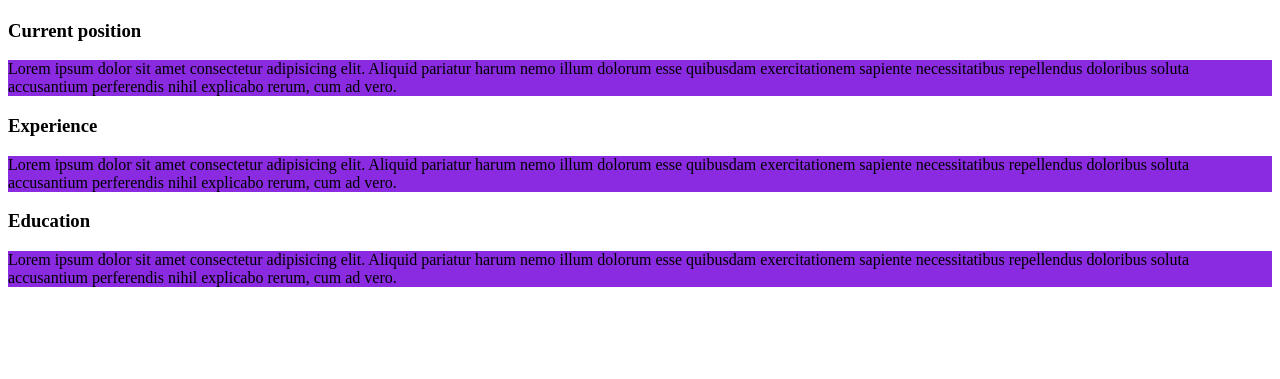
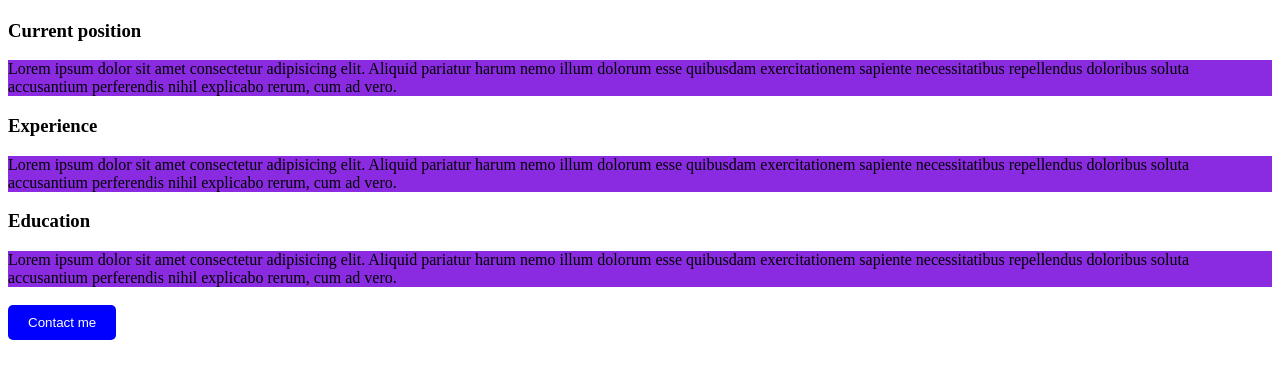
Before and after one commit to SwatchOfNoGround/website_about_me, a plain HTML site: page index.html in a window 1280 px wide. Shown: the part 397-776 px from the top of the page. Drawn offline with Linux system fonts and the light colour scheme.

Commit message:
added Contact Me button

```diff
--- a/index.html
+++ b/index.html
@@ -21,6 +21,7 @@
     <h2 style="text-align: center; color: tomato;">
         Hey there!! <br> It's me-
     </h2>
+    <!-- Round Shape image at the centre position -->
     <div style="text-align: center;">
         <img src="images/me at library.jpg" alt="me at library"
              style="width: 200px; height: 200px; border-radius: 50%; object-fit: cover;">
@@ -34,6 +35,7 @@
         </h5>
     </div>
     <h3> Current position</h3>
+    <!-- Applying class selector -->
     <div class="Lorem">
         Lorem ipsum dolor sit amet consectetur adipisicing elit. Aliquid pariatur harum nemo illum dolorum esse quibusdam exercitationem sapiente necessitatibus repellendus doloribus soluta accusantium perferendis nihil explicabo rerum, cum ad vero.
     </div>
@@ -45,5 +47,10 @@
     <div class="Lorem">
         Lorem ipsum dolor sit amet consectetur adipisicing elit. Aliquid pariatur harum nemo illum dolorum esse quibusdam exercitationem sapiente necessitatibus repellendus doloribus soluta accusantium perferendis nihil explicabo rerum, cum ad vero.
     </div>
+    <br>
+    <!-- Adding a button with anchor -->
+     <a href="https://github.com/SwatchOfNoGround">
+     <button id="button_1">Contact me</button>
+    </a>
 </body>
 </html>
--- a/styles.css
+++ b/styles.css
@@ -1,3 +1,11 @@
 .Lorem{
     background-color: blueviolet;
 }
+#button_1{
+    padding: 10px 20px;
+    background-color: blue;
+    color: white;
+    border: none;
+    border-radius: 5px;
+    cursor: pointer;"
+}
```
